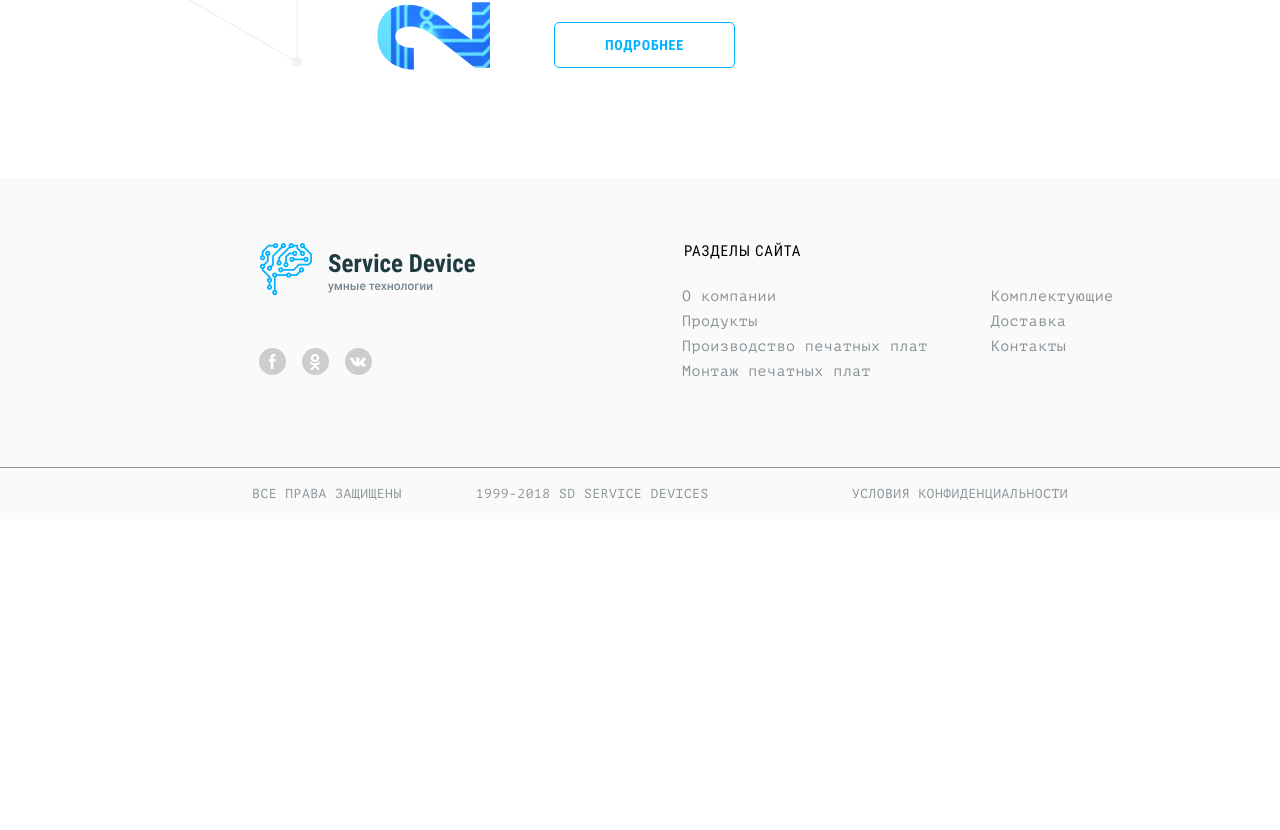
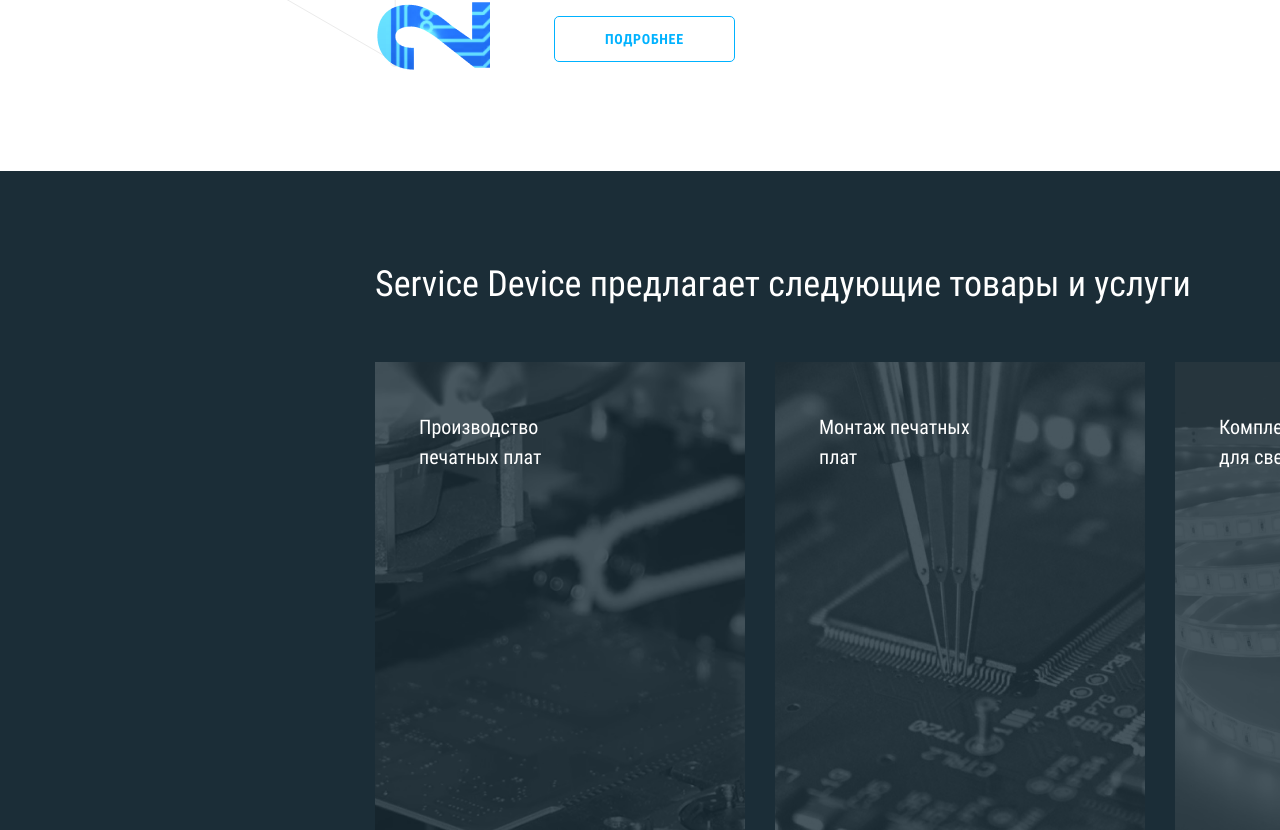
Before and after one commit to IvanWeber/Smart_Device, a website: page source/index.html in a window 1280 px wide. Shown: the part 1970-2800 px from the top of the page. Before the commit the page ends 2489 px from the top, so only its background shows below. Drawn offline with nearby package versions, Linux system fonts and the light colour scheme; files that its build step writes are made by us from their sources.

Commit message:
Свёрстана секция услуг

```diff
--- a/source/css/style.scss
+++ b/source/css/style.scss
@@ -389,7 +389,7 @@ body {
 /* about */
 
 .about {
-  background: url("../img/Polygon.svg") 201px 46px no-repeat, url("../img/Polygon-1.svg") 1555px 397px no-repeat, url("../img/Group.svg") 0 444px no-repeat, url("../img/Group-1.svg") 559px 147px no-repeat;
+  background: url("../img/Polygon.svg") 299px 46px no-repeat, url("../img/Polygon-1.svg") 1654px 397px no-repeat, url("../img/Group.svg") 98px 444px no-repeat, url("../img/Group-1.svg") 657px 147px no-repeat;
 }
 
 .features {
@@ -504,7 +504,7 @@ body {
 .general {
   padding-top: 105px;
   padding-left: 310px;
-  padding-bottom: 110px;
+  padding-bottom: 109px;
   position: relative;
 
   &__heading {
@@ -524,7 +524,7 @@ body {
     padding-right: 140px;
 
     &_2 {
-      padding-top: 22px;
+      padding-top: 19px;
     }
   }
 }
@@ -550,10 +550,79 @@ body {
   border: 1px solid #00b2ff;
   padding: 14px 50px 14px 50px;
   border-radius: 5px;
-  margin-top: 41px;
+  margin-top: 38px;
   margin-left: -1px;
 }
 
+/* services */
+
+.services {
+  background-color: #1b2d37;
+  padding-bottom: 127px;
+
+  &__services-wrapper {
+    display: flex;
+    flex-wrap: wrap;
+    padding-left: 130px;
+  }
+
+  &__main-par {
+    font-family: "Roboto Condensed", "Arial", sans-serif;
+    font-size: 36px;
+    line-height: 51px;
+    color: #ffffff;
+    width: 100%;
+    margin-top: 88px;
+  }
+
+  &__service {
+    width: 370px;
+    height: 620px;
+    position: relative;
+    margin-top: 52px;
+    margin-right: 30px;
+    font-family: "Roboto Condensed", "Arial", sans-serif;
+    font-size: 20px;
+    line-height: 30px;
+    color: #ffffff;
+
+    &_pcb-production {
+      background: url("../img/pcb-production.png");
+    }
+
+    &_pcb-installation {
+      background: url("../img/pcb-installation.png");
+    }
+
+    &_lighting-components {
+      background: url("../img/lighting-components.png");
+    }
+  }
+
+  &__service-par {
+    display: inline-block;
+    width: 160px;
+    margin-top: 50px;
+    margin-left: 44px;
+  }
+
+  &__service-arrow {
+    position: absolute;
+    left: 307px;
+    top: 557px;
+    display: inline-block;
+    width: 63px;
+    height: 63px;
+    background-color: #00b2ff;
+  }
+
+  &__service-arrow::before {
+    content: url("../img/arrow.svg");
+    position: absolute;
+    left: 31px;
+    top: 14px;
+  }
+}
 
 @media (max-width: 1023px) {
   /* Стили, влияющие на экраны ДО 1023px (Планшет) */
--- a/source/index.html
+++ b/source/index.html
@@ -66,7 +66,24 @@
           </section>
 
           <section class="services">
-            <h2 class="services__heading visually-hidden">Услуги</h2>
+            <div class="container">
+              <div class="services__services-wrapper">
+                <h2 class="services__heading visually-hidden">Услуги</h2>
+                <p class="services__main-par">Service Device предлагает следующие товары и услуги</p>
+                <div class="services__service services__service_pcb-production">
+                  <p class="services__service-par">Производство печатных плат</p>
+                  <div class="services__service-arrow"></div>
+                </div>
+                <div class="services__service services__service_pcb-installation">
+                  <p class="services__service-par">Монтаж печатных плат</p>
+                  <div class="services__service-arrow"></div>
+                </div>
+                <div class="services__service services__service_lighting-components">
+                  <p class="services__service-par">Комплектующие для светотехники</p>
+                  <div class="services__service-arrow"></div>
+                </div>
+              </div>
+            </div>
           </section>
 
           <section class="feedback">
```
Also changed, not shown: build/css/style.min.css, build/img/arrow.svg (added), build/img/lighting-components.png (added), build/img/pcb-installation.png (added), build/img/pcb-production.png (added), build/index.html, source/img/arrow.svg (added), source/img/lighting-components.png (added), source/img/pcb-installation.png (added), source/img/pcb-production.png (added), 1 other file.
